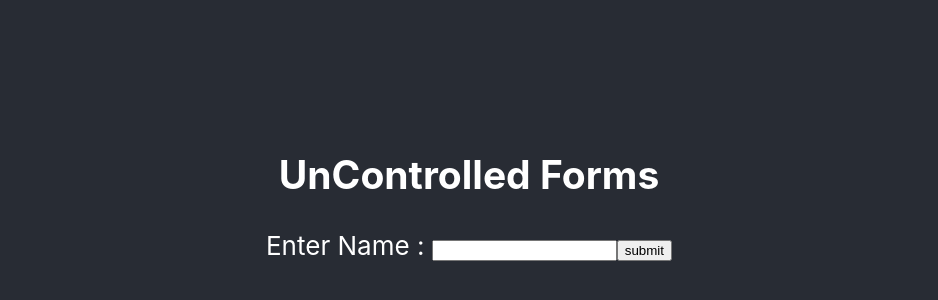
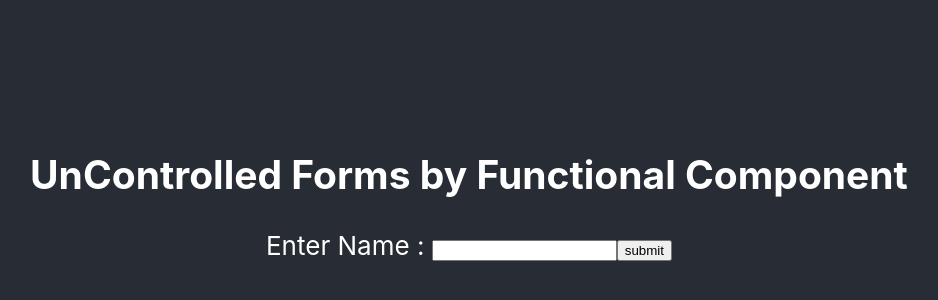
Before and after one commit to swarajphalke/Frontend-Playground, a React (Create React App) app in the folder ReactJS/froms/: page / in a window 1280 px wide. Shown: the part 210-510 px from the top of the page, without its empty margins (171-1109 px from the left). Built offline with nearby package versions, Linux system fonts and the light colour scheme.

Commit message:
Uncontrolled form in react

```diff
--- a/ReactJS/froms/src/Components/UnControlled/UncontrolForm.js
+++ b/ReactJS/froms/src/Components/UnControlled/UncontrolForm.js
@@ -8,7 +8,7 @@ export default function UncontrolForm(){
 
     return(
         <>
-            <h2>UnControlled Forms</h2>
+            <h2>UnControlled Forms by Functional Component</h2>
             <form onSubmit={handleSubmit}>
                 <label>Enter Name : </label>
                 <input type="text"  ref={inputRef}/>
```
